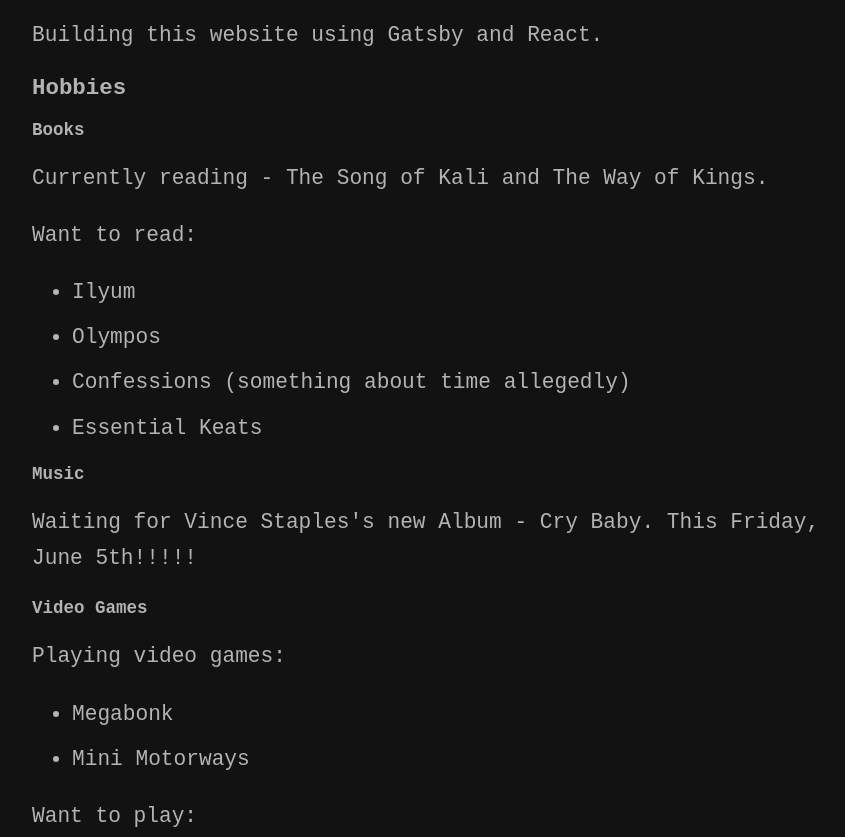
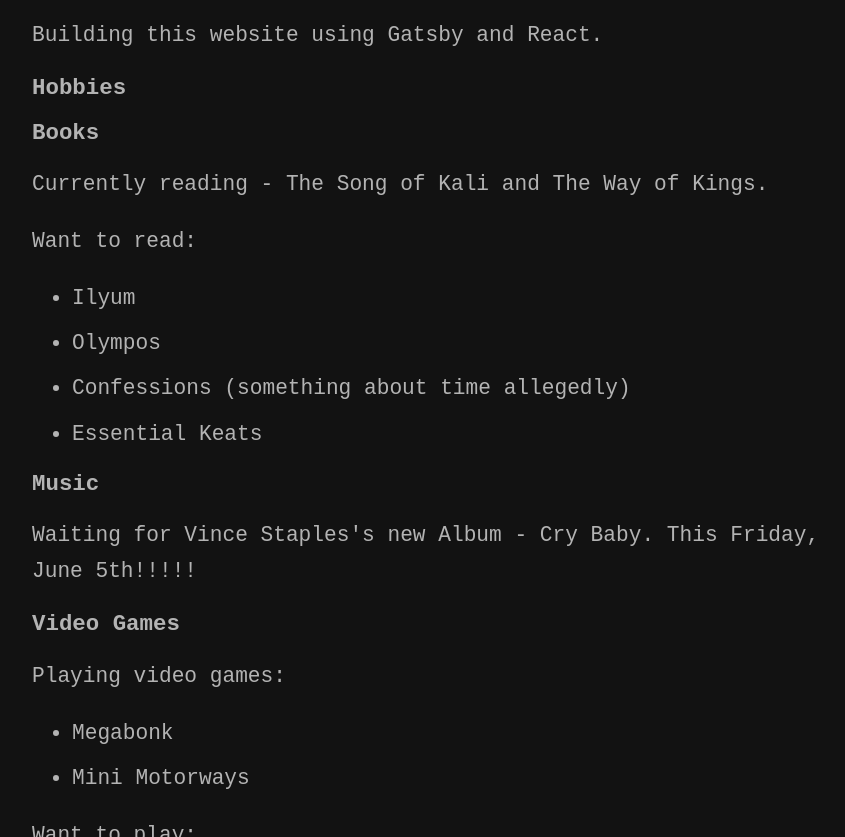
Before and after one commit to nstitely/personal-website, a Gatsby site in the folder garden/: page /now in a window 1280 px wide. Shown: the part 413-1250 px from the top of the page, without its empty margins (208-1053 px from the left). Built offline with nearby package versions, Linux system fonts and the light colour scheme; Gatsby itself is replaced by a stand-in of ours.

Commit message:
Update now page

```diff
--- a/garden/src/pages/now.js
+++ b/garden/src/pages/now.js
@@ -22,7 +22,7 @@
 
       <h2>Hobbies</h2>
 
-      <h3>Books</h3>
+      <h2>Books</h2>
 
       <p>Currently reading - The Song of Kali and The Way of Kings.</p>
       <p>Want to read:</p>
@@ -33,11 +33,11 @@
         <li>Essential Keats</li>
       </ul>
 
-      <h3>Music</h3>
+      <h2>Music</h2>
 
       <p>Waiting for Vince Staples's new Album - Cry Baby. This Friday, June 5th!!!!!</p>
 
-      <h3>Video Games</h3>
+      <h2>Video Games</h2>
 
       <p>Playing video games:</p>
       <ul>
```
